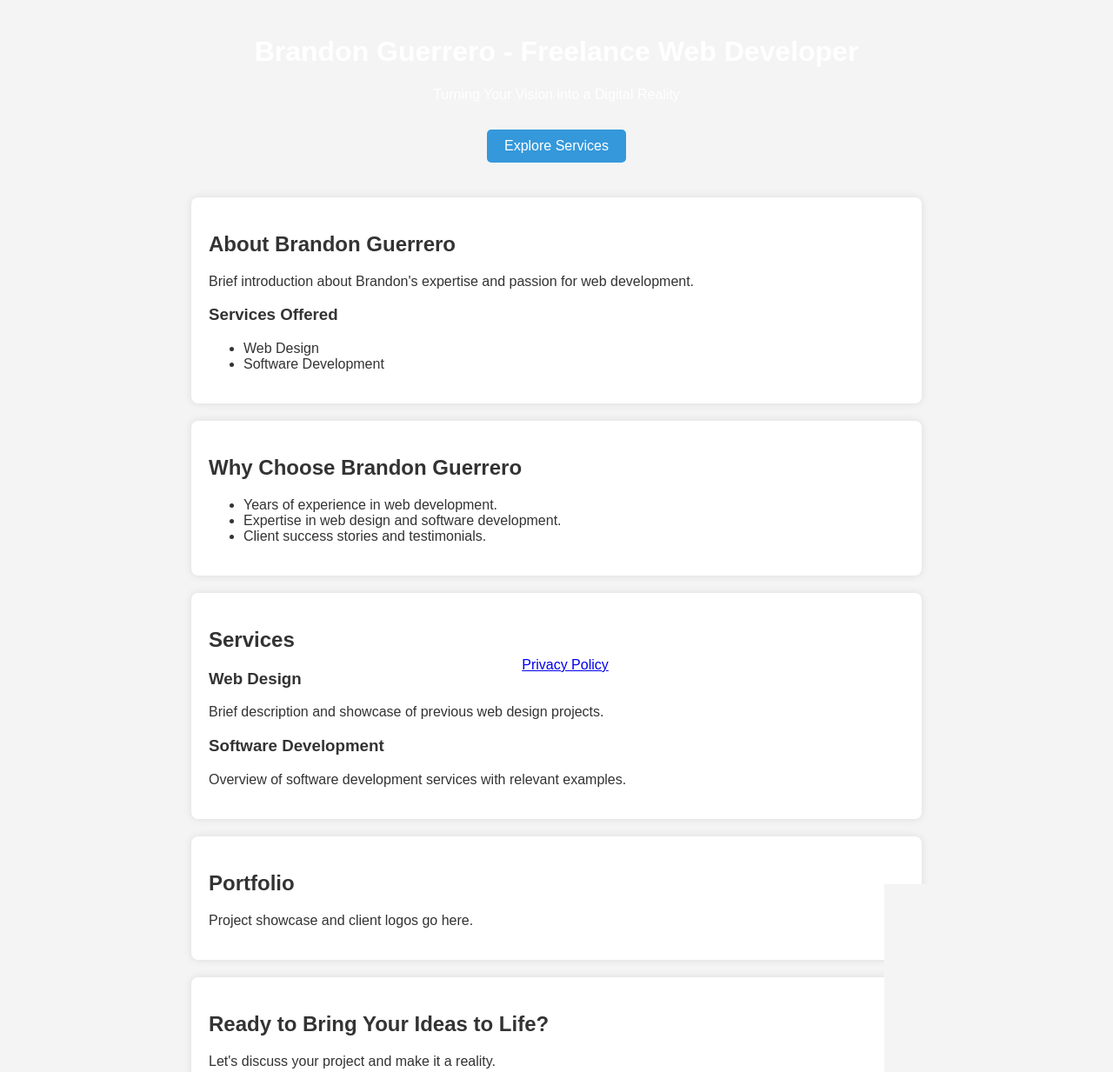
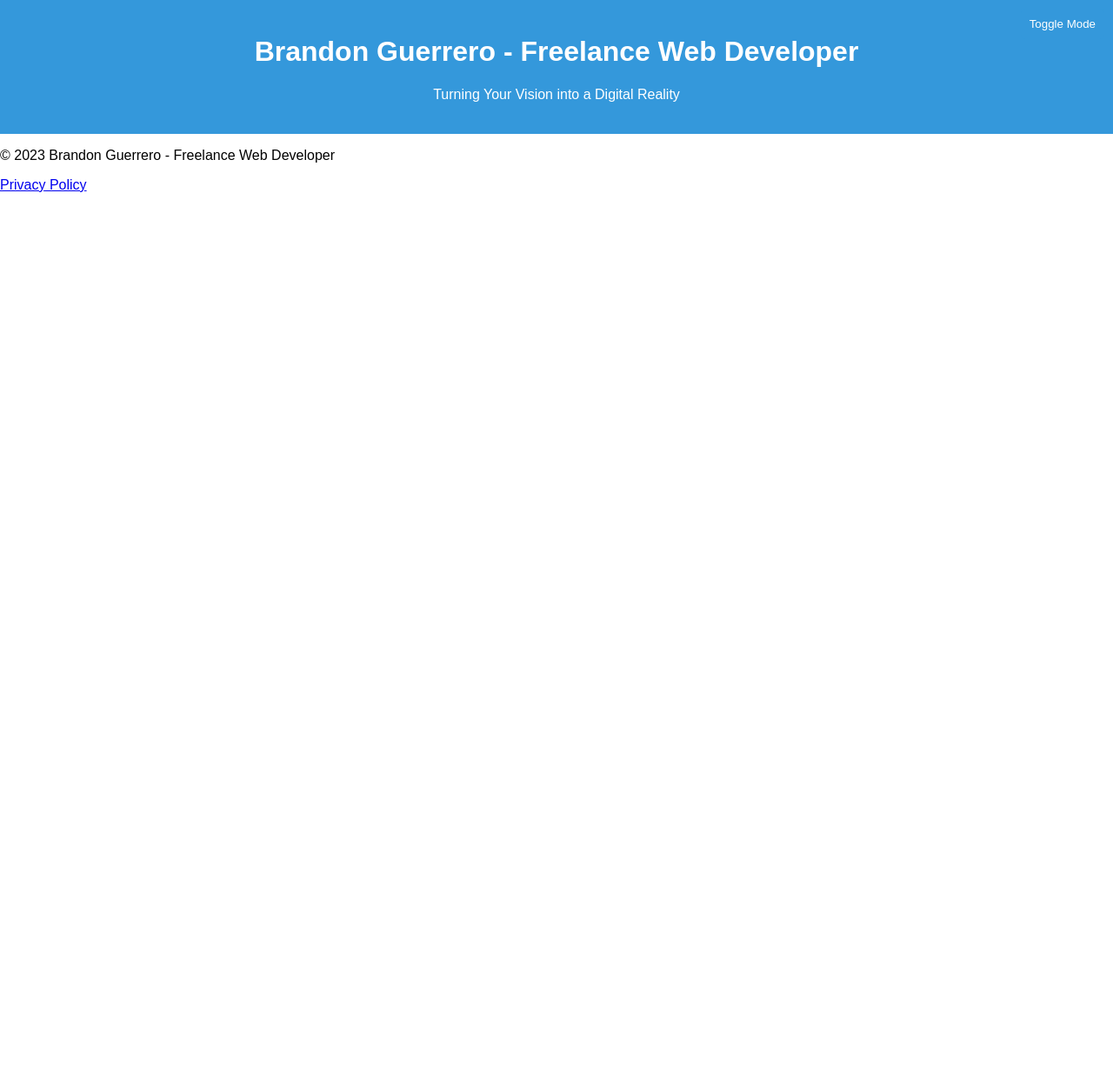
Before and after one commit to bg152910/Desktop, a plain HTML site: page chatgpt_landing_page/index.html in a window 1280 px wide. Shown: the top 1233 px of the page at 87% size. After the commit the page ends 800 px from the top, so only its background shows below. Drawn offline with Linux system fonts and the light colour scheme.

Commit message:
Adding a button to toggle between dark and light mode. Also adding in script.js file.

```diff
--- a/chatgpt_landing_page/index.html
+++ b/chatgpt_landing_page/index.html
@@ -13,50 +13,12 @@
     <header>
         <h1>Brandon Guerrero - Freelance Web Developer</h1>
         <p>Turning Your Vision into a Digital Reality</p>
-        <a href="#services" class="cta-btn">Explore Services</a>
     </header>
 
-    <section id="about">
-        <h2>About Brandon Guerrero</h2>
-        <p>Brief introduction about Brandon's expertise and passion for web development.</p>
-        <h3>Services Offered</h3>
-        <ul>
-            <li>Web Design</li>
-            <li>Software Development</li>
-        </ul>
-    </section>
+    <!-- Mode switch button moved to the upper right -->
+    <button id="mode-switch" onclick="toggleMode()" class="mode-switch-btn">Toggle Mode</button>
 
-    <section id="why-choose">
-        <h2>Why Choose Brandon Guerrero</h2>
-        <ul>
-            <li>Years of experience in web development.</li>
-            <li>Expertise in web design and software development.</li>
-            <li>Client success stories and testimonials.</li>
-        </ul>
-    </section>
-
-    <section id="services">
-        <h2>Services</h2>
-        <div>
-            <h3>Web Design</h3>
-            <p>Brief description and showcase of previous web design projects.</p>
-        </div>
-        <div>
-            <h3>Software Development</h3>
-            <p>Overview of software development services with relevant examples.</p>
-        </div>
-    </section>
-
-    <section id="portfolio">
-        <h2>Portfolio</h2>
-        <p>Project showcase and client logos go here.</p>
-    </section>
-
-    <section id="contact">
-        <h2>Ready to Bring Your Ideas to Life?</h2>
-        <p>Let's discuss your project and make it a reality.</p>
-        <a href="#contact-form" class="cta-btn">Contact Brandon</a>
-    </section>
+    <!-- ... rest of your content ... -->
 
     <footer>
         <p>&copy; 2023 Brandon Guerrero - Freelance Web Developer</p>
@@ -64,6 +26,7 @@
         <!-- Add social media icons and links here -->
     </footer>
 
+    <script src="script.js"></script>
 </body>
 
 </html>
--- /dev/null
+++ b/chatgpt_landing_page/script.js
@@ -0,0 +1,5 @@
+function toggleMode() {
+    const body = document.body;
+    body.classList.toggle("light-mode");
+    body.classList.toggle("dark-mode");
+}
--- a/chatgpt_landing_page/styles.css
+++ b/chatgpt_landing_page/styles.css
@@ -3,40 +3,36 @@ body {
     margin: 0;
     padding: 0;
     box-sizing: border-box;
-    background-color: #f4f4f4;
+    transition: background-color 0.3s, color 0.3s;
+}
+
+body.light-mode {
+    background-color: #fff;
     color: #333;
 }
 
+body.dark-mode {
+    background-color: #333;
+    color: #fff;
+}
+
 header {
+    position: relative;
+    background-color: #3498db;
     color: #fff;
     padding: 20px;
     text-align: center;
 }
 
-section {
-    max-width: 800px;
-    margin: 20px auto;
-    padding: 20px;
-    background-color: #fff;
-    border-radius: 8px;
-    box-shadow: 0 0 10px rgba(0, 0, 0, 0.1);
-}
-
-.cta-btn {
-    display: inline-block;
-    padding: 10px 20px;
-    margin-top: 15px;
+/* Mode switch button styles */
+.mode-switch-btn {
+    position: absolute;
+    top: 10px;
+    right: 10px;
+    padding: 10px;
     background-color: #3498db;
     color: #fff;
-    text-decoration: none;
+    border: none;
+    cursor: pointer;
     border-radius: 5px;
 }
-
-footer {
-    text-align: center;
-    padding: 10px;
-    color: #fff;
-    position: fixed;
-    bottom: 0;
-    width: 100%;
-}
```
